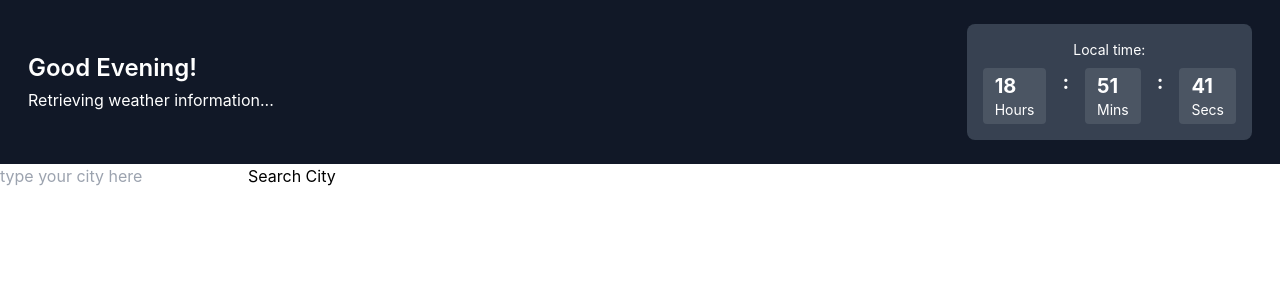
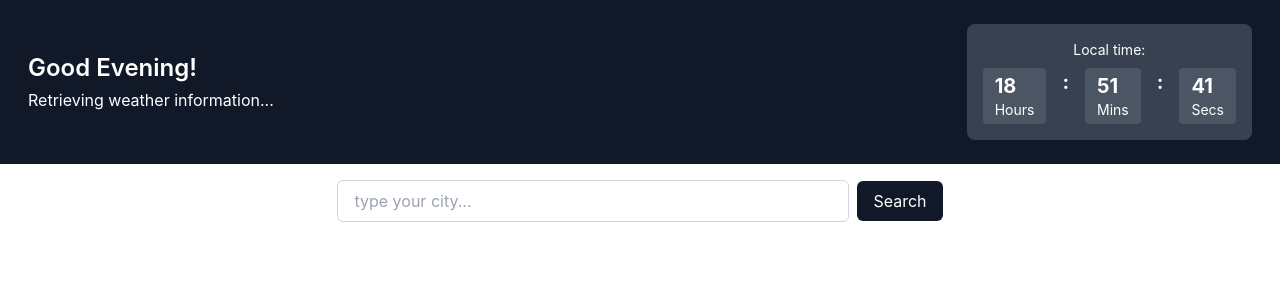
Before and after one commit to Opeyemi-Omotayo/Weather-app, a React (Create React App) app: page / in a window 1280 px wide. Shown: the top 300 px of the page. Built offline with nearby package versions, Linux system fonts and the light colour scheme.

Commit message:
added the search component

```diff
--- a/src/components/Header.js
+++ b/src/components/Header.js
@@ -26,8 +26,8 @@ const Header = () => {
     <div className="bg-gray-900" >
   <section className=" py-6 p-7 flex justify-between items-center">
    <div>
-    <h1 id="greeting" className="font-semibold text-xl sm:text-2xl capitalize text-white">{greeting}</h1>
-    <p id="weather" className="font-normal text-sm sm:text-base mt-1 text-white">Retrieving weather information...</p>
+    <h1  className="font-semibold text-xl sm:text-2xl capitalize text-white">{greeting}</h1>
+    <p className="font-normal text-sm sm:text-base mt-1 text-white">Retrieving weather information...</p>
   </div>
 
   <div className="right-side bg-gray-700 rounded-lg p-4 flex items-center justify-center flex-col text-white">
--- a/src/components/Search.js
+++ b/src/components/Search.js
@@ -2,10 +2,22 @@ import React from 'react';
 
 const Search = () => {
   return (
-    <div>
-        <input type='' placeholder='type your city here'/>
-        <button>Search City</button>
-    </div>
+    <div class="flex items-center justify-center my-4">
+  <form class=" flex items-center justify-center flex-col sm:flex-row w-4/5">
+    <input
+      type="text"
+      placeholder="type your city..."
+      class="py-2 px-4 border border-gray-300 rounded-md mb-2 sm:mb-0 sm:mr-2 sm:w-1/2 focus:ring focus:ring-opacity-50 focus:border-gray-800 outline-none"
+    />
+    <button
+      type="submit"
+      class="bg-gray-900 text-white py-2 px-4 rounded-md sm:w-auto hover:bg-gray-800 focus:ring focus:ring-opacity-50 focus:outline-none"
+    >
+      Search
+    </button>
+  </form>
+</div>
+
   )
 }
 
```
